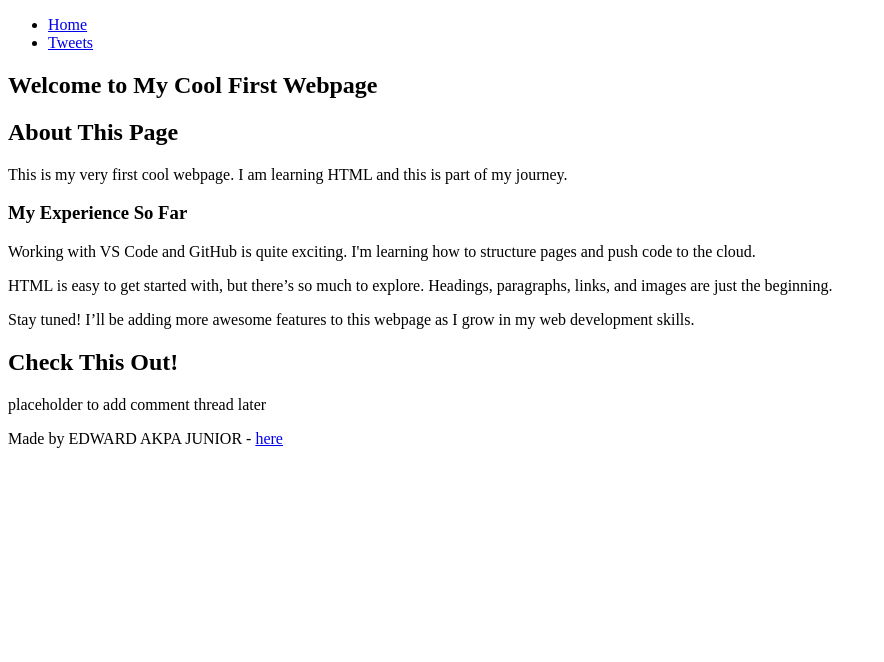
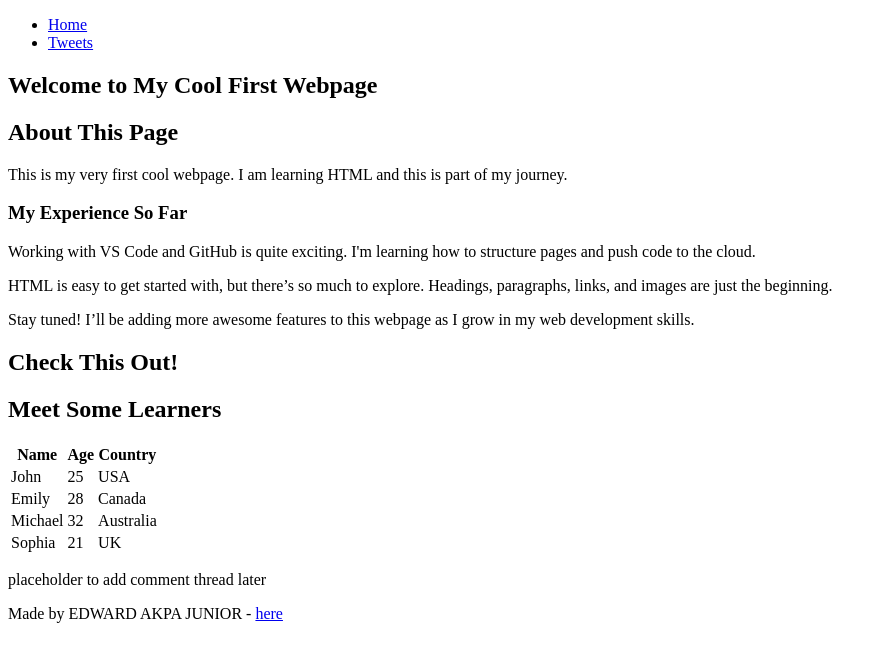
Before and after one commit to EddyA-via/My_First_Portfolio, a plain HTML site: page html_basic/index.html in a window 1280 px wide. Shown: the whole page, without its empty margins (0-884 px from the left). Drawn offline with Linux system fonts and the light colour scheme.

Commit message:
Update index.html

```diff
--- a/html_basic/index.html
+++ b/html_basic/index.html
@@ -23,6 +23,38 @@
       <p>HTML is easy to get started with, but there’s so much to explore. Headings, paragraphs, links, and images are just the beginning.</p>
       <p>Stay tuned! I’ll be adding more awesome features to this webpage as I grow in my web development skills.</p>
       <h2>Check This Out!</h2>
+      <h2>Meet Some Learners</h2>
+<table>
+  <thead>
+    <tr>
+      <th>Name</th>
+      <th>Age</th>
+      <th>Country</th>
+    </tr>
+  </thead>
+  <tbody>
+    <tr>
+      <td>John</td>
+      <td>25</td>
+      <td>USA</td>
+    </tr>
+    <tr>
+      <td>Emily</td>
+      <td>28</td>
+      <td>Canada</td>
+    </tr>
+    <tr>
+      <td>Michael</td>
+      <td>32</td>
+      <td>Australia</td>
+    </tr>
+    <tr>
+      <td>Sophia</td>
+      <td>21</td>
+      <td>UK</td>
+    </tr>
+  </tbody>
+</table>
     </article>
     <aside>
       <p>placeholder to add comment thread later</p>
```
